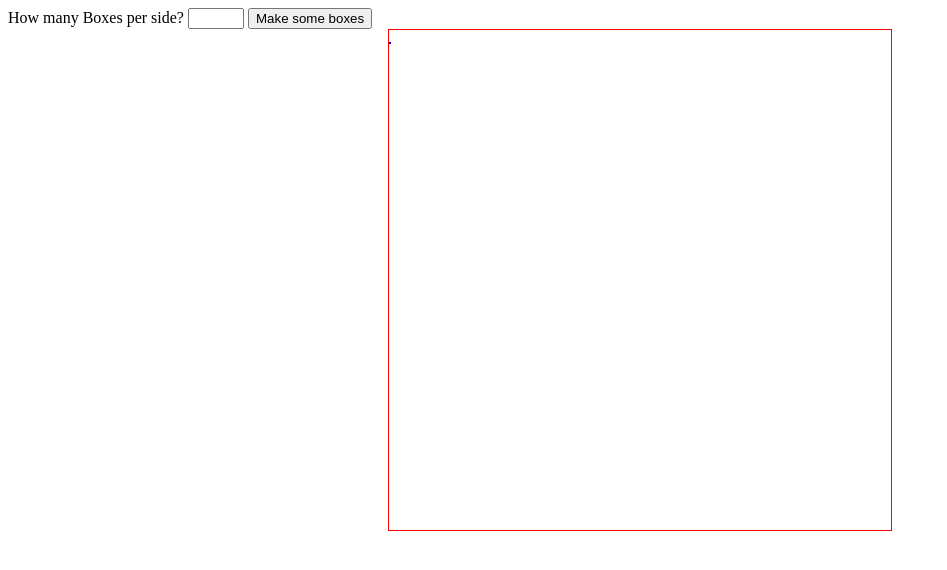
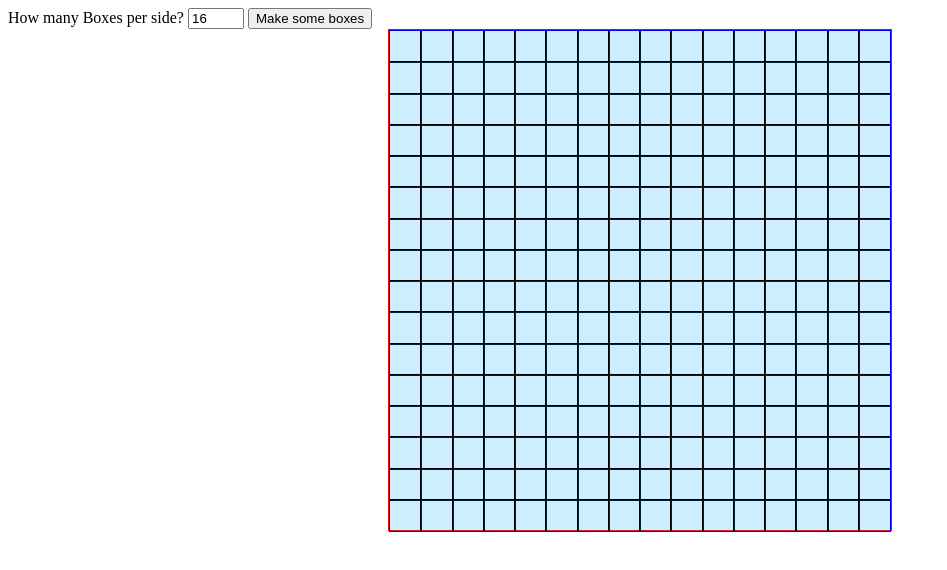
Before and after one commit to ThirtyThreeB/SketchyEtch, a plain HTML site: page index.html in a window 1280 px wide. Both pictures are taken after a click on the button "Make some boxes". Shown: the whole page, without its empty margins (0-947 px from the left). Drawn offline with nearby package versions, Linux system fonts and the light colour scheme.

Commit message:
starting point for today, changed grid color, starting value, returned to working hover

```diff
--- a/index.css
+++ b/index.css
@@ -20,11 +20,17 @@ ul {
 li {
   float: left;
   outline: 1px solid black;
-  /*width: 50px;*/
-  /*height: 50px;*/
+  width: 50px;
+  height: 50px;
   text-decoration: none;
+  /*transition: background-color 4s ease;*/
+    background-color: rgba(0, 170, 255, 0.2);
+
+
 }
 
 li:hover {
-  background-color: red;
+ /*transition:  background-color 500ms ease-out 1s ;*/
+ background-color: rgba(0, 170, 255, 0.9);
+ cursor: pointer;
 }
--- a/index.html
+++ b/index.html
@@ -11,9 +11,9 @@
   </head>
   <body>
 
-    <div>
+    <div id="boxInput">
     	How many Boxes per side?
-  <input type="number" id="boxesPerSide" min="1" max="50"></input>
+  <input type="number" id="boxesPerSide" value="16" min="1" max="50"></input>
   <button>Make some boxes</button>
 </div>
     <div id="container">
--- a/index.js
+++ b/index.js
@@ -1,6 +1,13 @@
 $(document).ready(function(){
-  $( "button" ).on( "click", addLis );
+  $( "button" ).on( "click", addLis );//adds all the <li>s to the DOM
 
+  // $("li").mouseenter(function(){//this doesn't work!!!
+  //        $(this).fadeIn('slow', function() {
+
+  // });
+  // $("li").on("mouseleave", function(){
+  //   $(this).fadeOut(3000);
+  // });
 });
 
 // need a var for squares per side
@@ -28,3 +35,8 @@ while (i<boxes) {
   i++;
 }
 }
+
+//having trouble getting boxes to fadeout on mouseleave.
+//using :hover worked well but was just on/off
+//if I had a fade delay I could have a nice mouse tail effect
+//maybe will focus on some other stuff first and return
```
